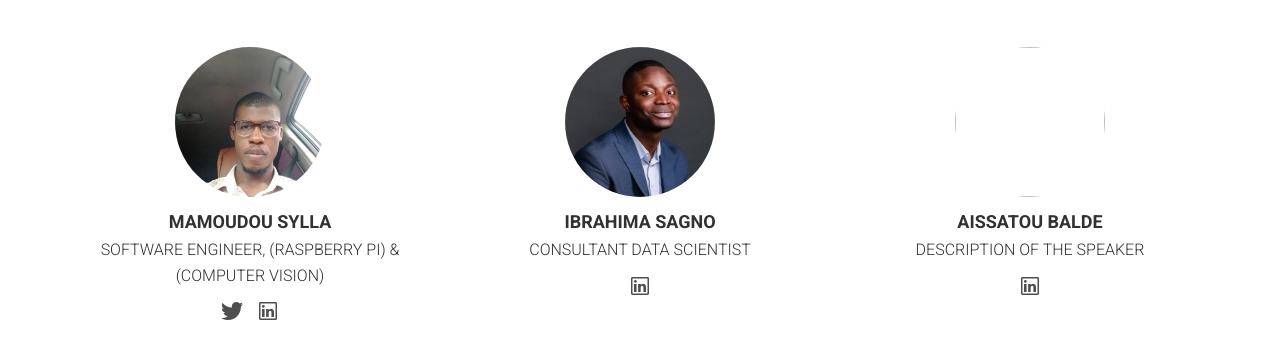
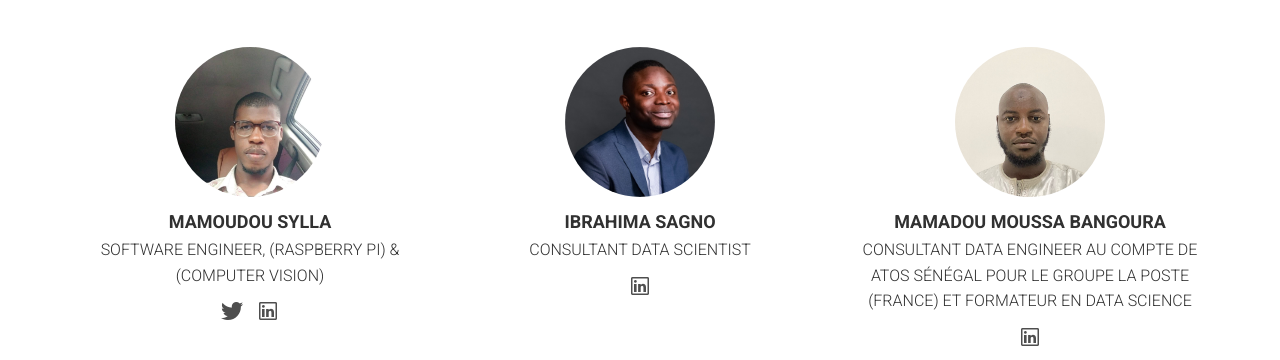
Before and after one commit to IndabaX-Guinea/indabax-guinea.github.io, a website: page index.html in a window 1280 px wide. Shown: the part 2583-2943 px from the top of the page. Drawn offline with Linux system fonts and the light colour scheme; files whose address does not match are found by name.

Commit message:
adding speaker mamadou moussa bangoura

```diff
--- a/index.html
+++ b/index.html
@@ -294,13 +294,15 @@
         <div class="col-md-4">
           <div class="speaker">
             <figure>
-              <img alt="" class="img-responsive center-block" src="assets/images/speakers/abx.jpeg"
+              <img alt="" class="img-responsive center-block" src="assets/images/speakers/bangoura.jpeg"
                 style="border-radius: 50%; width: 150px; height: 150px; object-fit: cover;">
             </figure>
-            <h4>Aissatou Balde</h4>
-            <p>Description of the speaker</p>
+            <h4>Mamadou Moussa Bangoura</h4>
+            <p>Consultant data engineer au compte de Atos Sénégal pour le groupe la poste (France) et formateur en Data
+              science </p>
             <ul class="social-block">
-              <li><a href="https://www.linkedin.com/in/abdoulayegk/"><i class="ion-social-linkedin-outline"></i></a>
+              <li><a href="https://www.linkedin.com/in/mamadou-moussa-bangoura-b92127199/"><i
+                    class="ion-social-linkedin-outline"></i></a>
               </li>
             </ul>
           </div>
```
Also changed, not shown: assets/images/speakers/bangoura.jpeg (added).
